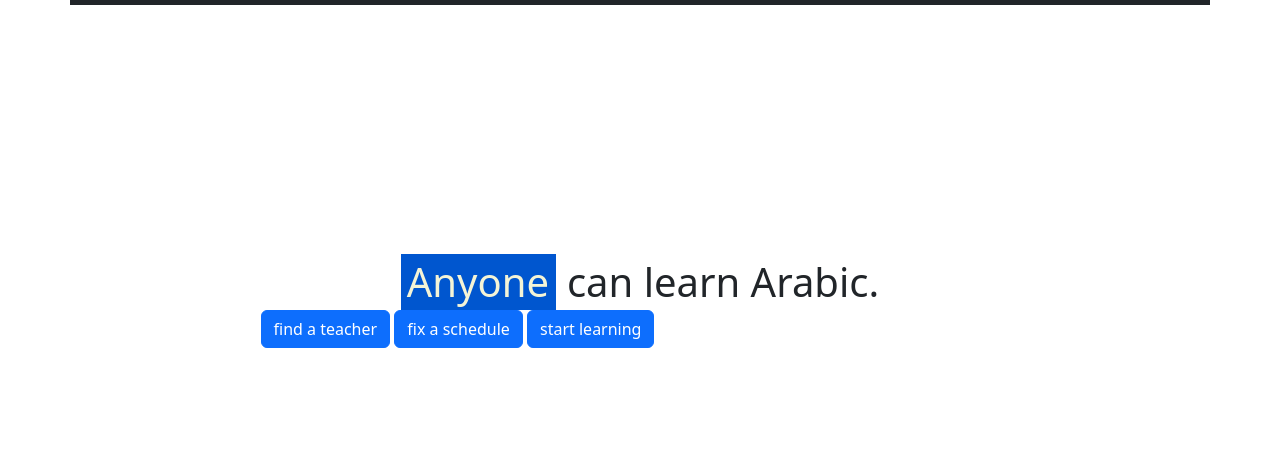
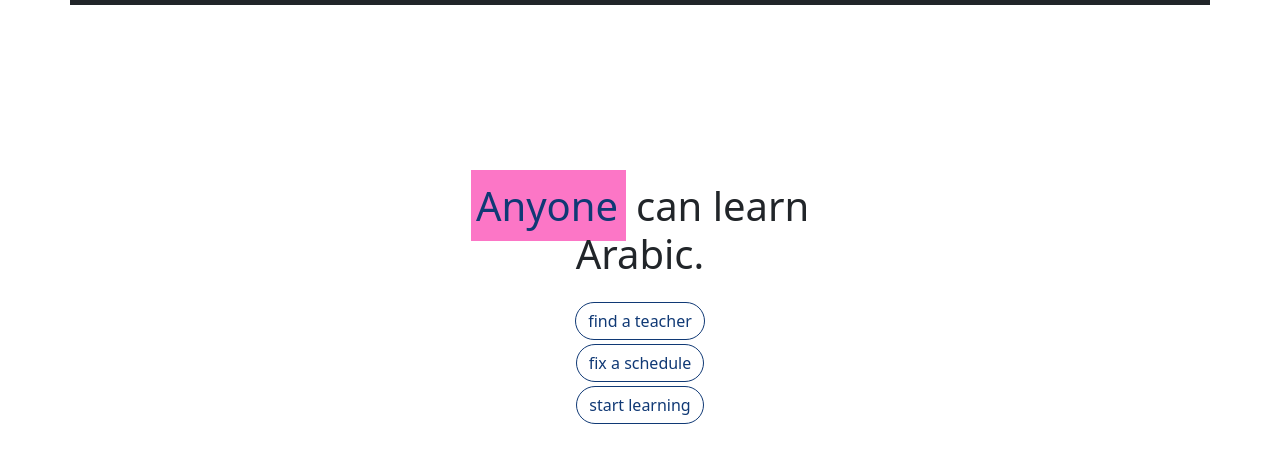
Before and after one commit to blackqahwah/Speak-arabic-ng, a website: page kitchen/index.html in a window 1280 px wide. Shown: the part 75-538 px from the top of the page. Drawn offline with nearby package versions, Linux system fonts and the light colour scheme.

Commit message:
fixed alignment on landing page

```diff
--- a/kitchen/headers.css
+++ b/kitchen/headers.css
@@ -15,10 +15,27 @@
 }
 
 .highlightme{
-  padding-left: 0.15em;
-  padding-top: 0.01em;
-  padding-bottom: 0.01em;
-  background-color: #0056cf;
-  color: #f4f4d6;
-  text-decoration: none !important;
+ padding-left: 0.13em;
+ padding-top: 0.2em;
+ background-color: #fc76c6;
+ color: #103975;
+ text-decoration: none !important;
 }
+
+.btn-lnd{
+  border-radius: 1.5rem !important;
+  color: #103975 !important ;
+  background: none !important ;
+  border-color: #103975 !important ;
+}
+
+.btn-lnd:hover{
+color: #ececec !important ;
+background: #103975!important ;
+}
+
+.btn-lnd:active{
+color: #103975!important ;
+background: #fc76c6 !important;
+}
+.
--- a/kitchen/index.html
+++ b/kitchen/index.html
@@ -92,17 +92,14 @@
 
   </header>
 
-<main class="row h-75 align-items-center justify-content-center px-5">
+<main class="h-75 row row-cols-2 px-2 align-items-center justify-content-center">
 
-  <div class="col-sm-9">
-
-                <h1 class="text-center mb-1"> <mark class="highlightme">Anyone</mark> can learn Arabic.</h1>
-
-          <button type="button" class="btn btn-primary mb-1">find a teacher</button>
-           <button type="button" class="btn btn-primary mb-1">fix a schedule</button>
-              <button type="button" class="btn btn-primary mb-1">start learning</button>
-
-    </div>
+  <div class="d-flex flex-column align-items-center justify-content-center">
+          <h1 class="text-center mb-4 col col-sm-9"> <mark class="highlightme">Anyone</mark> can learn Arabic.</h1>
+          <button type="button" class="btn btn-lnd mb-1  col">find a teacher</button>
+          <button type="button" class="btn btn-lnd mb-1 col">fix a schedule</button>
+          <button type="button" class="btn btn-lnd mb-1  col">start learning</button>
+  </div>
 
 </main>
 
```
